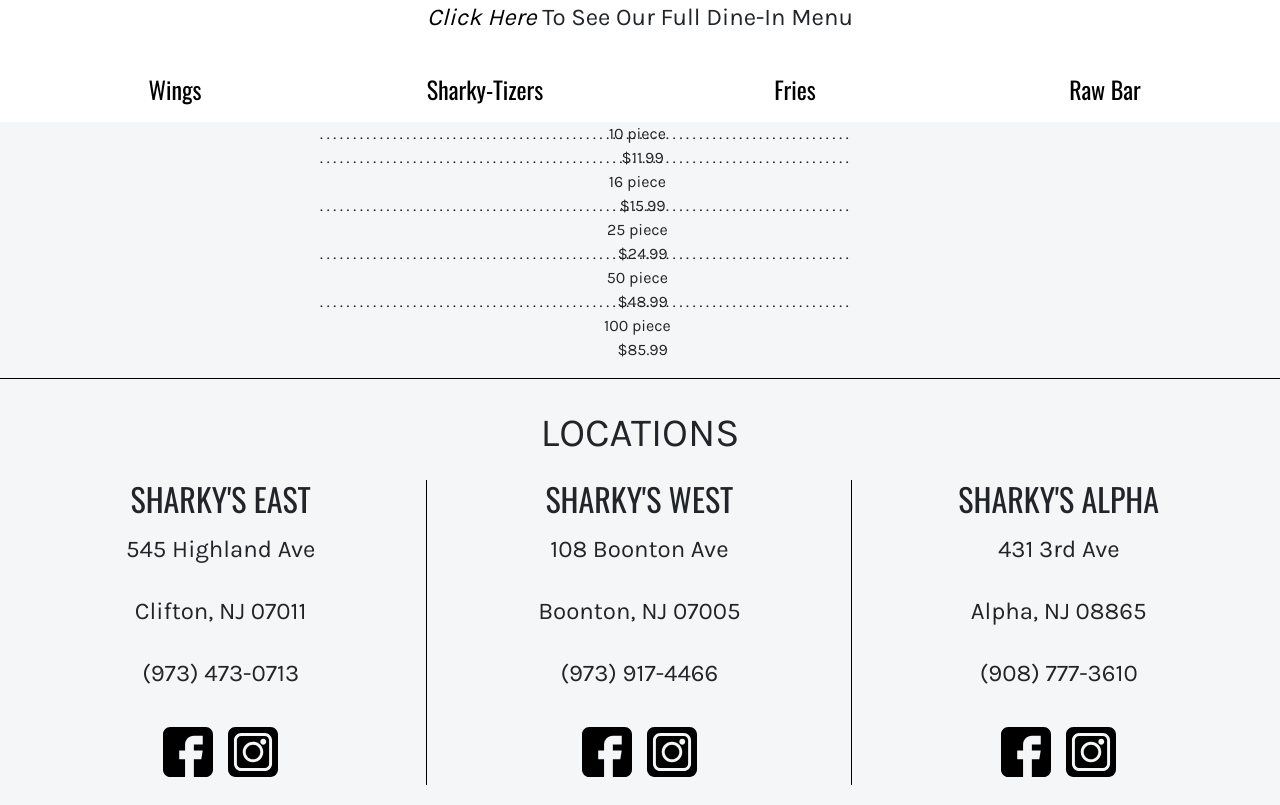
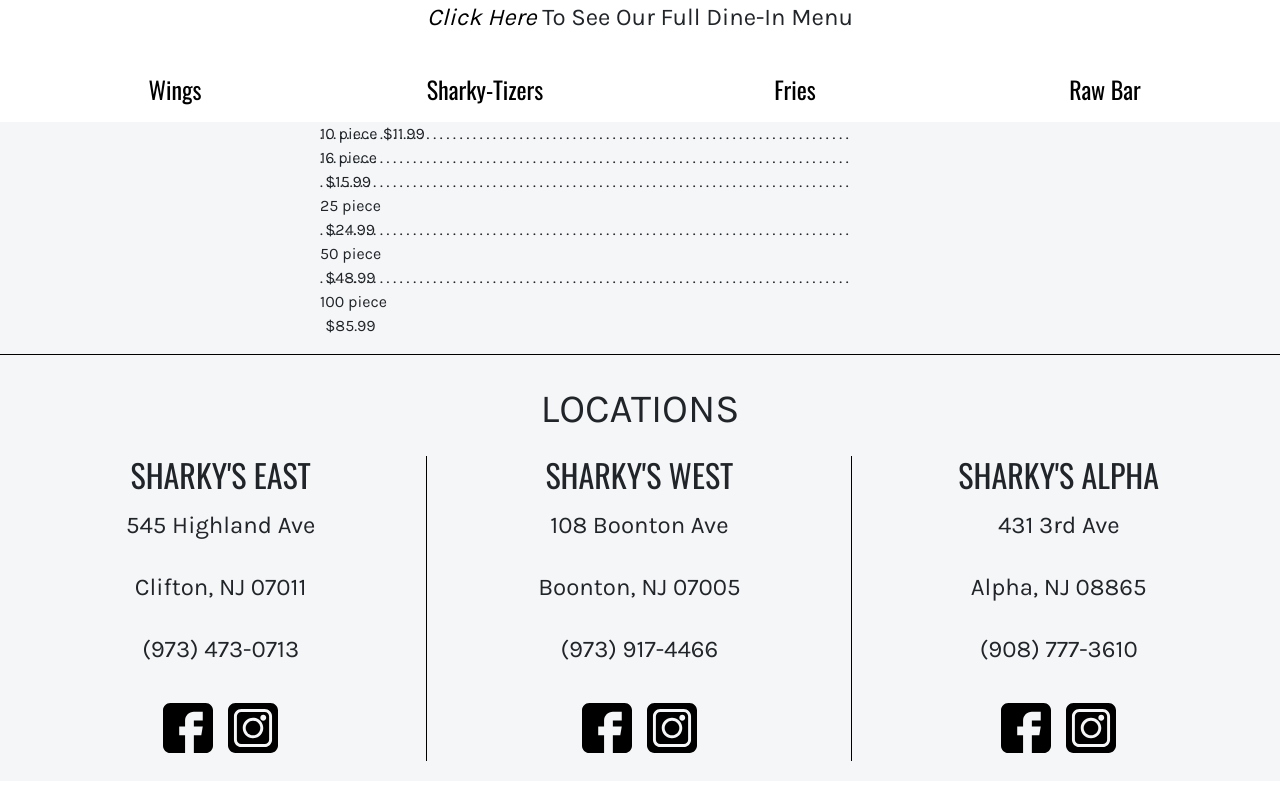
Before and after one commit to dengroxana/sharkys-wings-nj, a React (Create React App) app in the folder sharkys-wings-nj/: page / in a window 1280 px wide. Shown: the part 2540-3345 px from the top of the page. After the commit the page ends 3321 px from the top, so only its background shows below. Built offline with nearby package versions, Linux system fonts and the light colour scheme.

Commit message:
adding items

```diff
--- a/sharkys-wings-nj/src/components/BarMenu.css
+++ b/sharkys-wings-nj/src/components/BarMenu.css
@@ -60,7 +60,7 @@
 
 .menuList {
     display: flex;
-    text-align: center;
+    /* text-align: center; */
     align-items: center;
     align-content: center;
     justify-content: center;
--- a/sharkys-wings-nj/src/components/Wings.jsx
+++ b/sharkys-wings-nj/src/components/Wings.jsx
@@ -7,7 +7,7 @@
   return (
     <div className="menuList">
  <ul className="leaders">
- <li><span>10 piece</span> <span>$11.99</span></li>
+ <li>10 piece<span></span>$11.99</li>
  <li><span>16 piece</span> <span>$15.99</span> </li>
  <li><span>25 piece</span> <span>$24.99</span> </li>
  <li><span>50 piece</span> <span>$48.99</span> </li>
```
